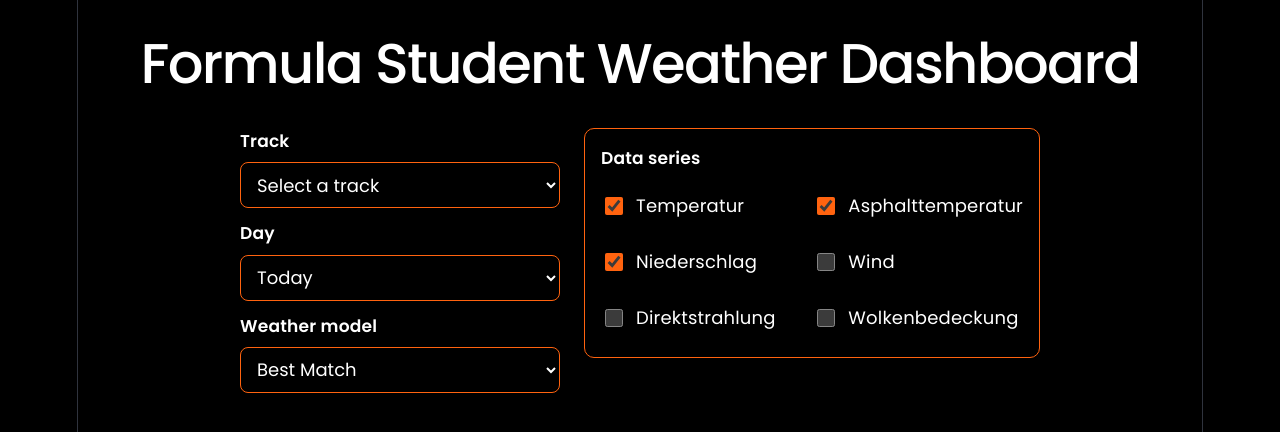
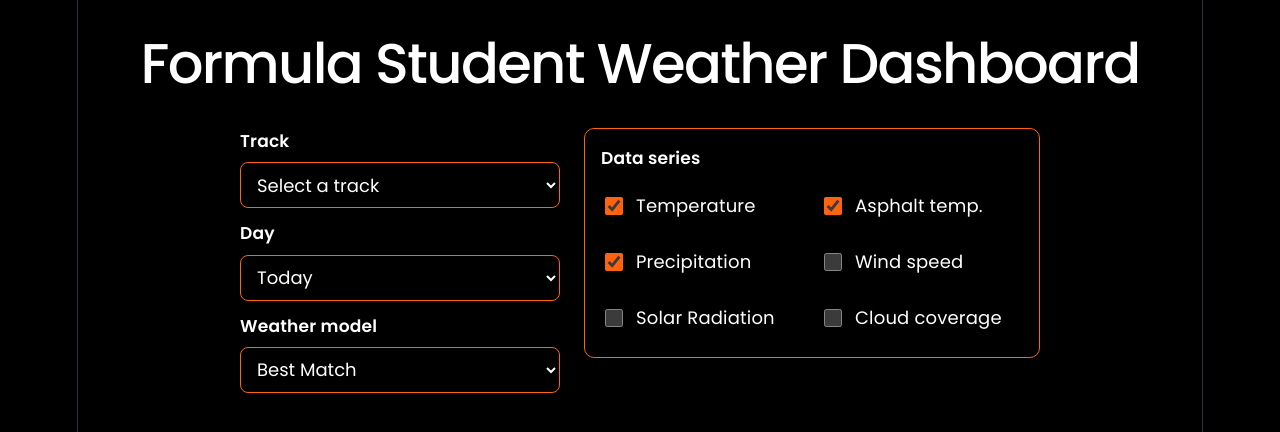
Before and after one commit to jimpreussner/weather-dashboard, a Vue app: page / in a window 1280 px wide. Shown: the top 432 px of the page. Built offline with nearby package versions, Linux system fonts and the light colour scheme.

Commit message:
minor changes like colors, font type,...

```diff
--- a/src/App.vue
+++ b/src/App.vue
@@ -16,8 +16,7 @@ type WeatherMetric =
   | "wind"
   | "asphaltTemp"
   | "directRadiation"
-  | "cloudCover"
-  | "radiationCoef";
+  | "cloudCover";
 
 const selectedTrack = ref<Track | null>(null);
 const selectedDay = ref<DayOption>("today");
@@ -42,13 +41,12 @@ const availableModels: { value: WeatherModel; label: string }[] = [
 ];
 
 const availableMetrics: { value: WeatherMetric; label: string }[] = [
-  { value: "temperature", label: "Temperatur" },
-  { value: "asphaltTemp", label: "Asphalttemperatur" },
-  { value: "precipitation", label: "Niederschlag" },
-  { value: "wind", label: "Wind" },
-  { value: "directRadiation", label: "Direktstrahlung" },
-  { value: "cloudCover", label: "Wolkenbedeckung" }
-  //{ value: "radiationCoef", label: "Radiation Coef" },
+  { value: "temperature", label: "Temperature" },
+  { value: "asphaltTemp", label: "Asphalt temp." },
+  { value: "precipitation", label: "Precipitation" },
+  { value: "wind", label: "Wind speed" },
+  { value: "directRadiation", label: "Solar Radiation" },
+  { value: "cloudCover", label: "Cloud coverage" }
 ];
 
 const selectedModelLabel = computed(() => {
--- a/src/components/WeatherCharts.vue
+++ b/src/components/WeatherCharts.vue
@@ -1,6 +1,10 @@
 <script setup lang="ts">
 import { ref, onMounted, watch } from "vue";
 import Chart from "chart.js/auto";
+
+Chart.defaults.color = "#ffffff";
+Chart.defaults.font.family = "Poppins";
+Chart.defaults.font.size = 12;
 
 type WeatherMetric =
   | "temperature"
@@ -236,7 +240,7 @@ function renderChart() {
           display: hasAxis("y2") ? "auto" : false,
           grid: {
             drawOnChartArea: false,
-            color: "rgba(255,255,255,0.08)",
+            color: "rgba(255,255,255,0.2)",
           },
           title: {
             display: hasAxis("y2"),
--- a/src/style.css
+++ b/src/style.css
@@ -10,7 +10,7 @@
 
   --accent: #ff630f;
   --accent-hover: #ff7a33;
-  --accent-bg: rgba(205, 85, 21, 0.12);
+  --accent-bg: rgba(205, 85, 21, 0.3);
   --accent-border: rgba(255, 99, 15, 0.35);
   --accent-border-strong: rgba(255, 99, 15, 0.65);
 
@@ -48,7 +48,7 @@
     --border: #2e303a;
     --code-bg: #1f2028;
     --accent: #ff630f;
-    --accent-bg: rgba(205, 85, 21, 0.12);
+    --accent-bg: rgba(205, 85, 21, 0.3);
     --accent-border: rgba(255, 99, 15, 0.35);
     --social-bg: rgba(47, 48, 58, 0.5);
     --shadow:
```
